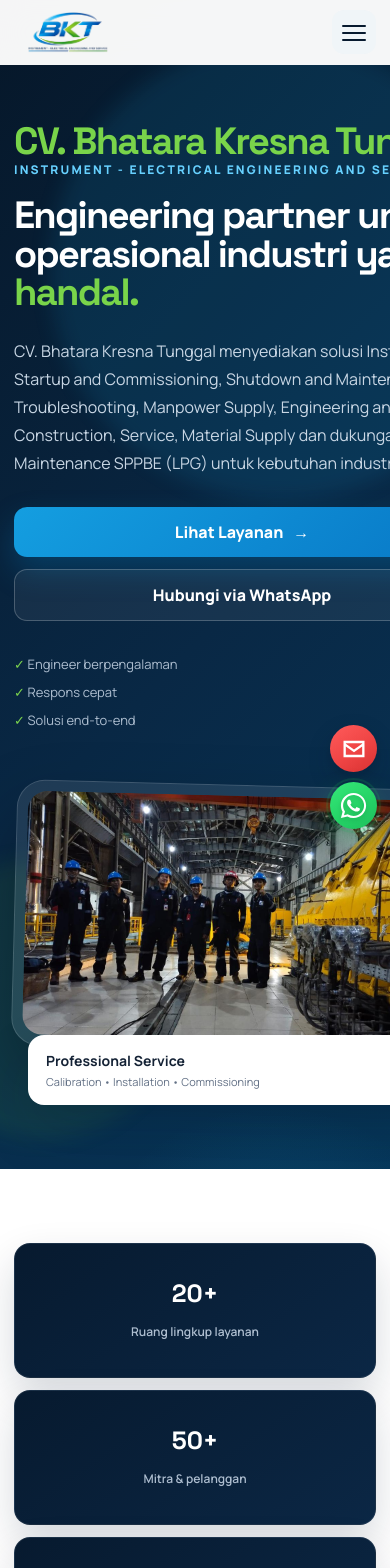
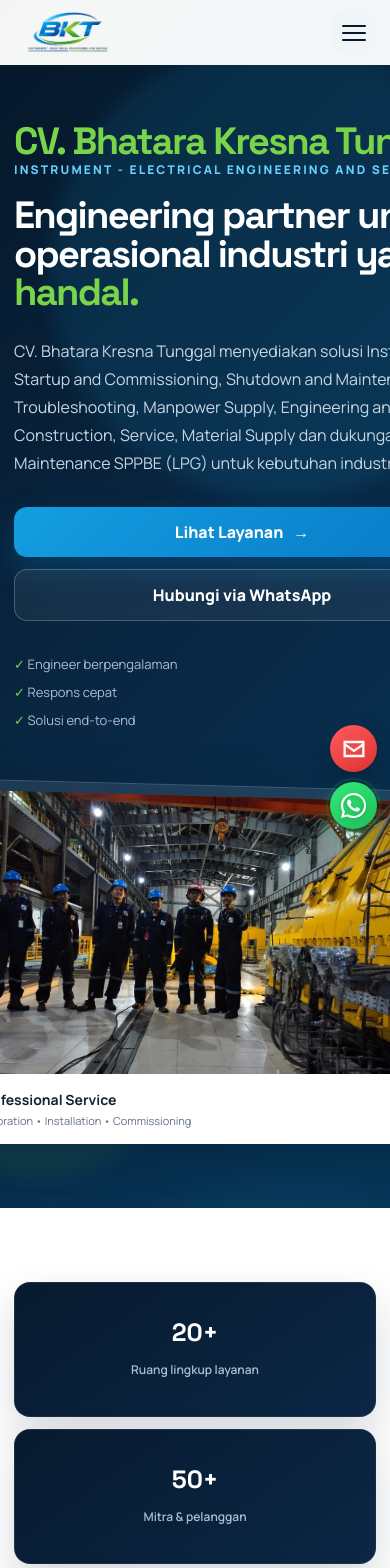
Before and after one commit to athenszz00/bkt-company-profile, a React (Vite) app: page / in a window 390 px wide. Shown: the top 1568 px of the page. Built offline with nearby package versions, Linux system fonts and the light colour scheme.

Commit message:
pebesar foto depan

```diff
--- a/src/styles.css
+++ b/src/styles.css
@@ -482,6 +482,11 @@ img {
 
 .hero__visual {
   position: relative;
+
+  width: 115%;
+  max-width: 620px;
+
+  justify-self: end;
 }
 
 .hero__frame {
@@ -2413,9 +2418,7 @@ img {
     max-width: 760px;
   }
 
-  .hero__visual {
-    max-width: 680px;
-  }
+
 
   .hero__frame img {
     aspect-ratio: 16 / 9;
```
Also changed, not shown: 4 other files (tests, documents, lock files or other folders).
